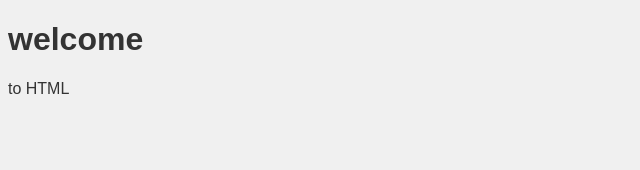
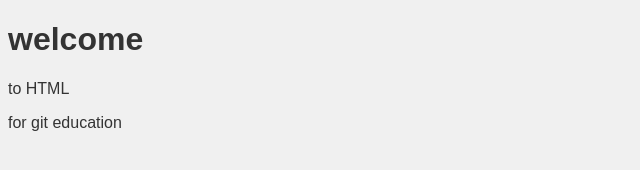
Before and after one commit to evolv-X/mfr, a plain HTML site: page index.html in a window 1280 px wide. Shown: the whole page, without its empty margins (0-640 px from the left). Drawn offline with Linux system fonts and the light colour scheme.

Commit message:
add footer in index

```diff
--- a/index.html
+++ b/index.html
@@ -9,5 +9,8 @@
 <body>
     <h1>welcome</h1>
     <p>to HTML</p>
+    <footer>
+        for git education
+    </footer>
 </body>
 </html>
```
